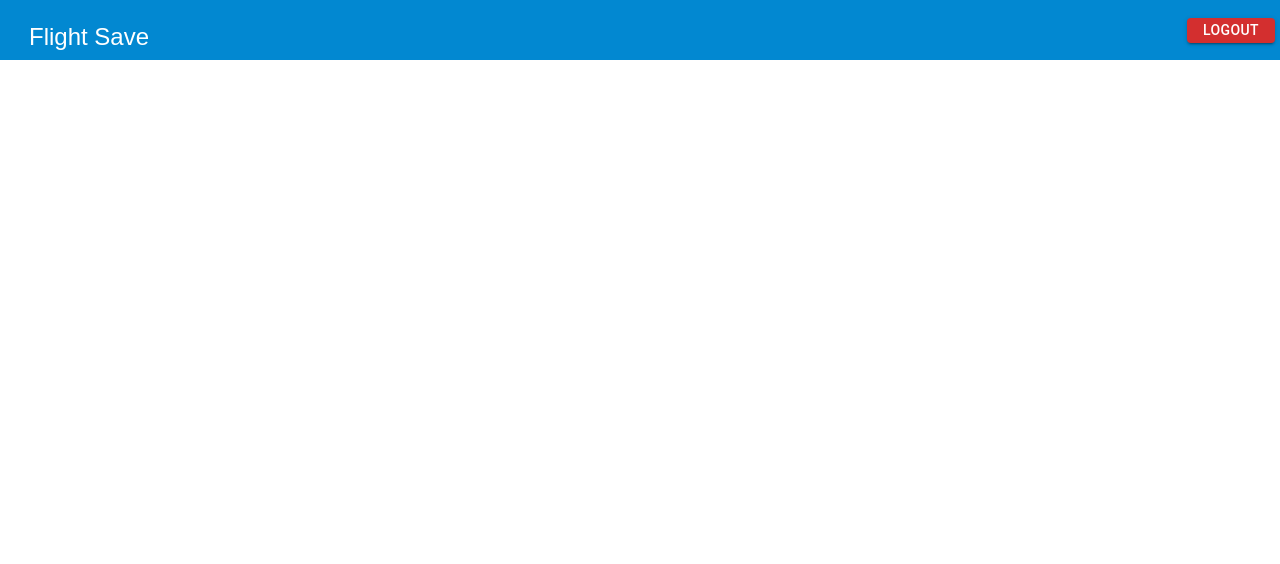
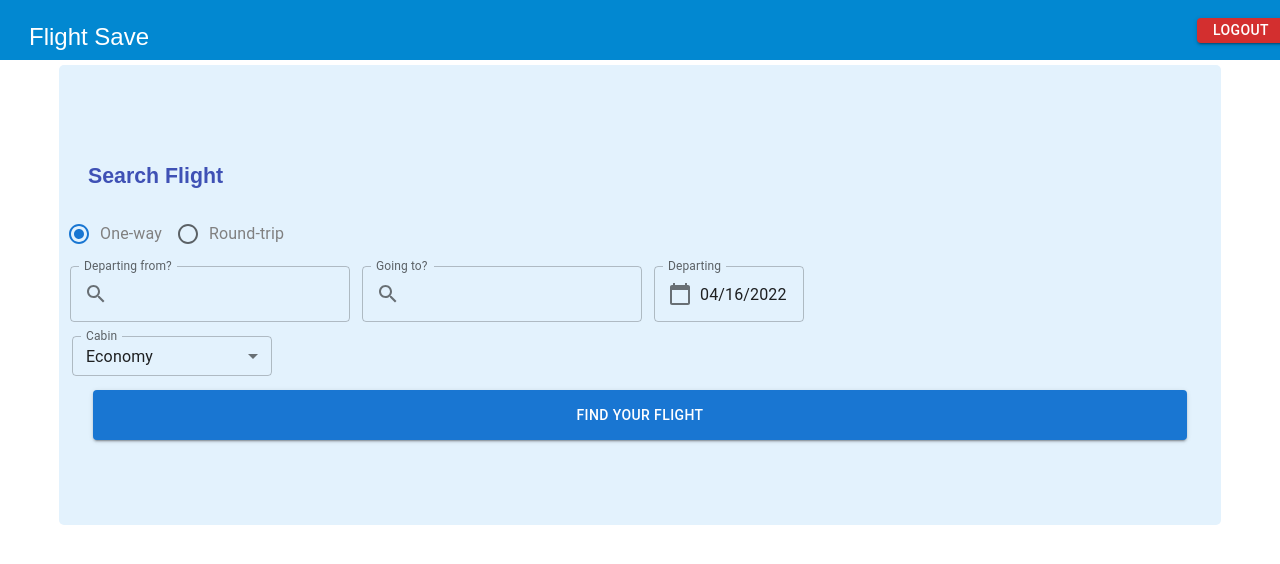
Before and after one commit to dagmawig/flight-save-client, a React (Create React App) app: page / in a window 1280 px wide. Shown: the top 564 px of the page. Built offline with nearby package versions, Linux system fonts and the light colour scheme; the HTML template or start-up script is replaced by a standard one.

Commit message:
added flight search box

```diff
--- a/package.json
+++ b/package.json
@@ -7,6 +7,8 @@
     "@emotion/styled": "^11.8.1",
     "@mui/icons-material": "^5.6.1",
     "@mui/material": "^5.6.1",
+    "@mui/x-date-pickers": "^5.0.0-alpha.1",
+    "@mui/x-date-pickers-pro": "^5.0.0-alpha.1",
     "@testing-library/jest-dom": "^5.16.4",
     "@testing-library/react": "^13.0.1",
     "@testing-library/user-event": "^13.5.0",
--- a/src/App.css
+++ b/src/App.css
@@ -1,7 +1,5 @@
 .App {
   height: 100vh;
   margin: auto;
-  display: flex;
-  justify-content: center;
   width: 100%;
 }
--- a/src/App.tsx
+++ b/src/App.tsx
@@ -1,11 +1,13 @@
 import React from 'react';
 import './App.css';
 import Header from './components/Header'
+import Home from './components/Home';
 
 function App() {
   return (
     <div className="App">
       <Header/>
+      <Home/>
     </div>
   );
 }
--- a/src/components/Header.css
+++ b/src/components/Header.css
@@ -1,4 +1,4 @@
-.header {
-    width: 100%;
+/* .header {
+    width: 50%;
     margin: auto;
-}
+} */
--- a/src/components/Header.tsx
+++ b/src/components/Header.tsx
@@ -5,7 +5,7 @@ import "./Header.css"
 
 export default function Header() {
     return (
-        <Box sx={{ width: "inherit", height: "50px", display: "flex", justifyContent: 'space-between', backgroundColor: "info.main", padding: "5px" }}>
+        <Box sx={{ width: "100%", height: "50px", display: "flex", justifyContent: 'space-between', backgroundColor: "info.main", padding: "5px", marginBottom: "5px" }}>
             <Toolbar sx={{ color: "white", fontSize: "18pt" }}>
                 Flight Save
             </Toolbar>
--- /dev/null
+++ b/src/components/Home.tsx
@@ -0,0 +1,162 @@
+import React, { FC } from "react";
+import { AppBar, Toolbar, Box, Typography, Button, IconButton } from "@mui/material"
+import FormControl from "@mui/material/FormControl"
+import RadioGroup from '@mui/material/RadioGroup';
+import FormControlLabel from '@mui/material/FormControlLabel';
+import Radio from '@mui/material/Radio';
+import TextField from '@mui/material/TextField';
+import SearchIcon from '@mui/icons-material/Search';
+import InputAdornment from '@mui/material/InputAdornment';
+import { AdapterDateFns } from '@mui/x-date-pickers/AdapterDateFns';
+import { LocalizationProvider } from '@mui/x-date-pickers/LocalizationProvider';
+import { DatePicker } from '@mui/x-date-pickers/DatePicker';
+import CalendarTodayIcon from '@mui/icons-material/CalendarToday';
+import InputLabel from '@mui/material/InputLabel';
+import MenuItem from '@mui/material/MenuItem';
+import Select, { SelectChangeEvent } from '@mui/material/Select';
+import { DateRangePicker, DateRange } from '@mui/x-date-pickers-pro/DateRangePicker';
+
+
+interface IProps {
+    kind: string
+}
+
+const FlightForm: FC<IProps> = ({ kind = "One-way" }: IProps) => {
+    const [valueOne, setValueOne] = React.useState<Date | null>(new Date());
+    const [value, setValue] = React.useState<DateRange<Date>>([new Date(), new Date()]);
+
+    return (
+        <Box>
+            <TextField
+                id="depart-city"
+                label="Departing from?"
+                variant="outlined"
+                sx={{ margin: "6px" }}
+                InputProps={{
+                    startAdornment: (
+                        <InputAdornment position="start">
+                            <SearchIcon />
+                        </InputAdornment>
+                    ),
+                }} />
+            <TextField
+                id="arrive-city"
+                label="Going to?"
+                variant="outlined"
+                sx={{ margin: "6px" }}
+                InputProps={{
+                    startAdornment: (
+                        <InputAdornment position="start">
+                            <SearchIcon />
+                        </InputAdornment>
+                    ),
+                }} />
+            {(kind === "One-way") ? <LocalizationProvider dateAdapter={AdapterDateFns} >
+                <DatePicker
+                    disablePast
+                    label="Departing"
+                    value={valueOne}
+                    onChange={(newValue) => {
+                        setValueOne(newValue);
+                    }}
+                    renderInput={(params) => <TextField {...params} sx={{ margin: "6px", width: 150}}
+                        InputProps={{
+                            startAdornment: (
+                                <InputAdornment position="start">
+                                    <CalendarTodayIcon />
+                                </InputAdornment>
+                            ),
+                        }}
+                    />}
+                />
+            </LocalizationProvider> :
+                <LocalizationProvider dateAdapter={AdapterDateFns}>
+                    <DateRangePicker
+                        disablePast
+                        startText="Departing"
+                        endText="Returning"
+                        value={value}
+                        onChange={(newValue) => {
+                            setValue(newValue);
+                        }}
+                        renderInput={(startProps, endProps) => (
+                            <React.Fragment>
+                                <TextField {...startProps} sx={{ margin: "6px", width: 250 }}
+                                    InputProps={{
+                                        startAdornment: (
+                                            <InputAdornment position="start">
+                                                <CalendarTodayIcon />
+                                            </InputAdornment>
+                                        ),
+                                    }} />
+                                <Box sx={{ mx: 1 }}> to </Box>
+                                <TextField {...endProps} sx={{ margin: "6px", width: 250 }}
+                                    InputProps={{
+                                        startAdornment: (
+                                            <InputAdornment position="start">
+                                                <CalendarTodayIcon />
+                                            </InputAdornment>
+                                        ),
+                                    }} />
+                            </React.Fragment>
+                        )}
+                    />
+                </LocalizationProvider>
+            }
+        </Box>
+    )
+}
+
+export default function Home() {
+    const [value, setValue] = React.useState<Date | null>(new Date());
+    const [cabinClass, setClass] = React.useState('Economy');
+
+    const handleClass = (event: SelectChangeEvent) => {
+        setClass(event.target.value);
+    };
+    const [fKind, setFKind] = React.useState('One-way')
+    const handleKind = (e: React.ChangeEvent<HTMLInputElement>) => {
+        setFKind(e.target.value)
+    }
+
+    return (
+        <Box sx={{ width: "90%", height: "450px", margin: "auto", display: "flex", justifyContent: 'center', flexDirection: "column", backgroundColor: "#e3f2fd", borderRadius: "5px", padding: "5px" }}>
+            <Toolbar sx={{ color: "#3f51b5", fontWeight: "bold", width: "100%", fontSize: "16pt" }}>
+                Search Flight
+            </Toolbar>
+            <FormControl sx={{ margin: "5px" }}>
+                <RadioGroup
+                    row
+                    aria-labelledby="radio-buttons-group-label"
+                    defaultValue="One-way"
+                    name="radio-buttons-group"
+                    sx={{ color: "gray" }}
+                    onChange={handleKind}
+                >
+                    <FormControlLabel value="One-way" control={<Radio />} label="One-way" />
+                    <FormControlLabel value="Round-trip" control={<Radio />} label="Round-trip" />
+                </RadioGroup>
+            </FormControl>
+            <FlightForm kind={fKind} />
+            <FormControl sx={{ m: 1, minWidth: 120, maxWidth: 200 }} size="small">
+                <InputLabel id="demo-select-small">Cabin</InputLabel>
+                <Select
+                    labelId="demo-select-small"
+                    id="demo-select-small"
+                    value={cabinClass}
+                    label="Class"
+                    onChange={handleClass}
+                >
+                    <MenuItem value={"Economy"}>Economy</MenuItem>
+                    <MenuItem value={"Premium Economy"}>Premium Economy</MenuItem>
+                    <MenuItem value={"Business"}>Business</MenuItem>
+                    <MenuItem value={"First"}>First</MenuItem>
+                </Select>
+            </FormControl >
+            <Button variant="contained" color="primary" sx={{ height: "50px", alignSelf: "center", color: "white", width: "95%", margin: "6px" }}>Find Your Flight</Button>
+        </Box>
+    )
+}
+
+
+export { }
--- a/src/index.css
+++ b/src/index.css
@@ -3,11 +3,10 @@
   margin: 0;
   padding: 0;
   font-family: Arial, Helvetica, sans-serif;
-  color: green;
 }
 
 :root {
-  width: calc(100vw-100px);
+  width: 100vw;
 }
 /* html {
   height: 100vh;
```
Also changed, not shown: 1 other file (tests, documents, lock files or other folders).
